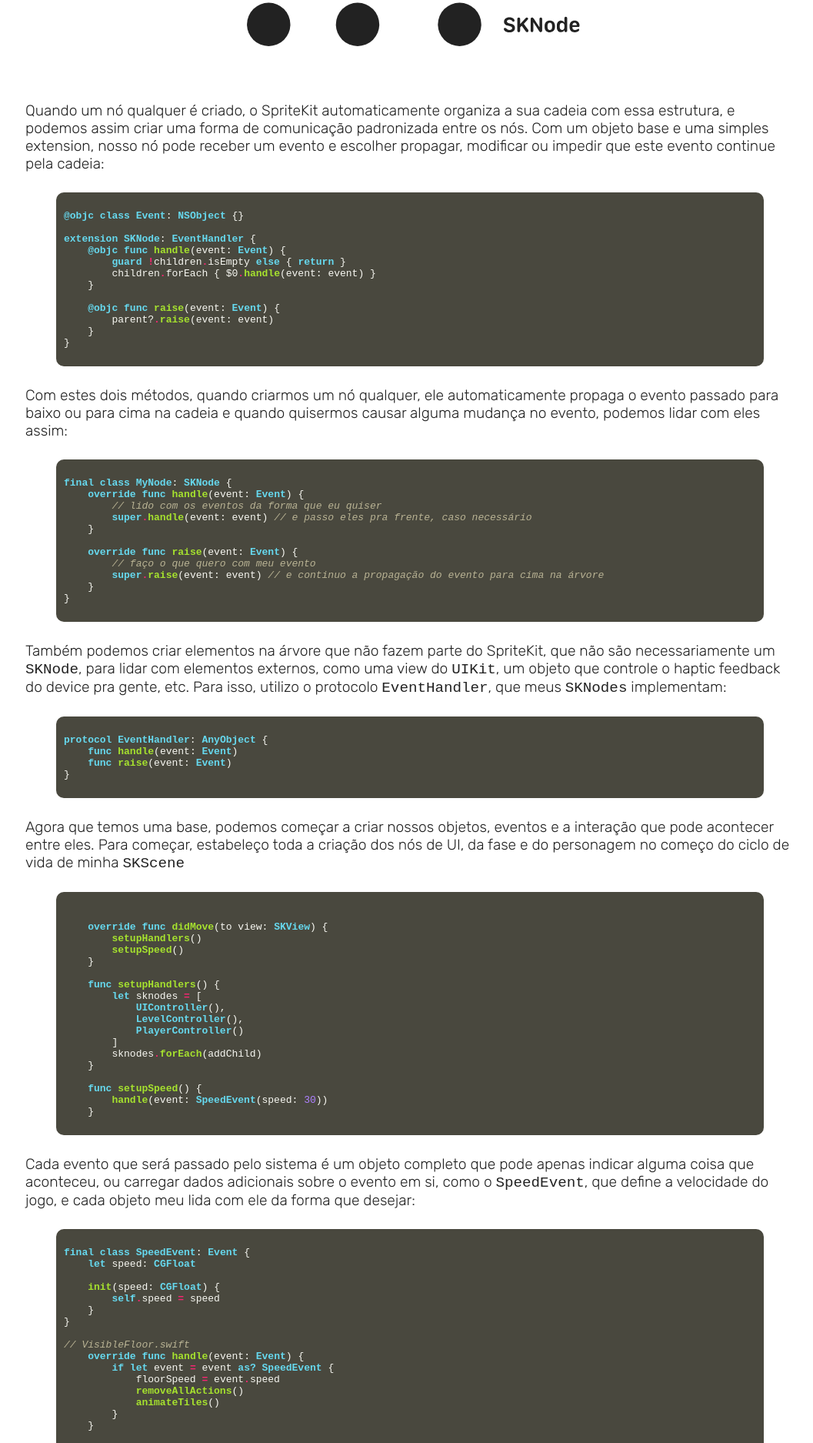
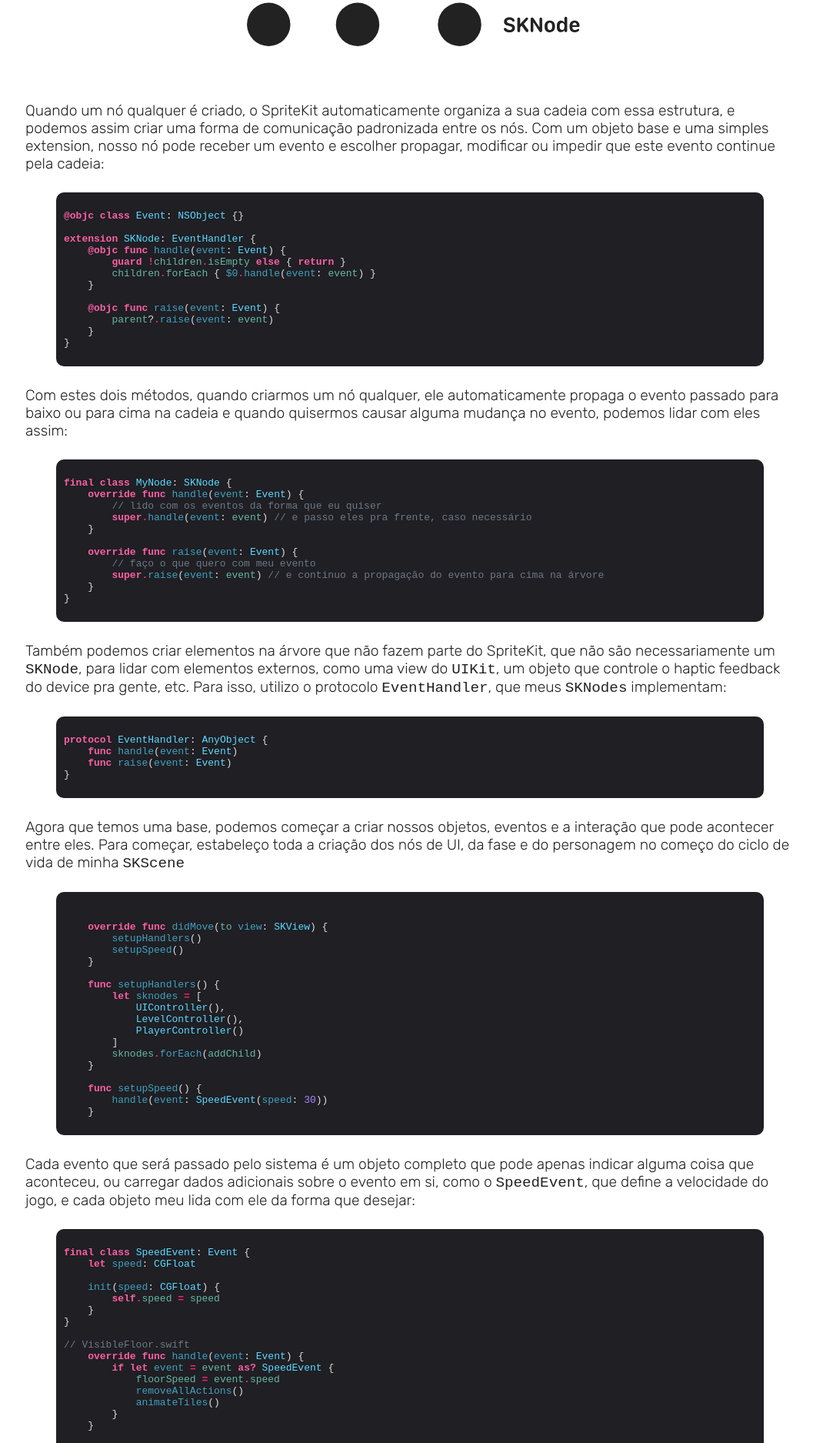
Before and after one commit to loloop/loloop.github.io, a Jekyll site: the page built from _articles/event-based-architechture-for-spritekit.md, in a window 1280 px wide. Shown: the part 2253-4128 px from the top of the page at 77% size, without its empty margins (107-1164 px from the left). Built offline with Jekyll 4.4.1, drawn with Linux system fonts in a browser that asks for light colours.

Commit message:
makes code blocks as close to xcode dark mode as possible

```diff
--- a/_sass/colors.scss
+++ b/_sass/colors.scss
@@ -21,6 +21,15 @@ $lightColors: (
     appledoc-bg: #fafafa,
     appledoc-code: #666,
     appledoc-highlight: #0070c9,
+
+    // syntax-highlight:
+    sh-background: #1F1F24,
+    sh-comments: #6C7986,
+    sh-plaintext: rgba(255,255,255,0.85),
+    sh-keywords: #FC5FA3,
+    sh-otherdeclarations: #41A1C0,
+    sh-typedeclarations: #5DD8FF,
+    sh-instancevariables: #67B7A4,
 );
 
 $background: #0c0c18;
@@ -49,6 +58,15 @@ $darkColors: (
     appledoc-bg: rgb(32,37,44),
     appledoc-code: rgb(154,157,160),
     appledoc-highlight: rgb(65,156,255),
+
+    // syntax-highlight:
+    sh-background: #1F1F24,
+    sh-comments: #6C7986,
+    sh-plaintext: rgba(255,255,255,0.85),
+    sh-keywords: #FC5FA3,
+    sh-otherdeclarations: #41A1C0,
+    sh-typedeclarations: #5DD8FF,
+    sh-instancevariables: #67B7A4,
 );
 
 // mixins
--- a/_sass/syntax-highlight.scss
+++ b/_sass/syntax-highlight.scss
@@ -2,10 +2,35 @@
   border-radius: 10px;
   padding: 10px;
 
+  // Plain text colors
+  @include bgcolor('sh-background');
+  @include color('sh-plaintext');
+
   .cm { // Commentary
-    color: #75715e;
-    font-style: italic;
+    @include color('sh-comments');
   }
+
+  .c1 { // Commentary
+    @include color('sh-comments');
+  }
+
+  .kd, .k, .kc { // keywords
+    @include color('sh-keywords');
+    font-weight: bold;
+  }
+
+  .nf, .nv { // Other declarations
+    @include color('sh-otherdeclarations');
+  }
+
+  .kt { // Type declarations
+    @include color('sh-typedeclarations');
+  }
+
+  .n { // Project Instance Variables and Globals
+    @include color('sh-instancevariables');
+  }
+
 
   pre {
     overflow-x: auto;
@@ -34,10 +59,6 @@
   font-style: italic;
 }
 
-.highlight .c1 {
-  color: #b9b394;
-  font-style: italic;
-}
 .highlight .cp {
   color: #75715e;
   font-weight: bold;
@@ -84,15 +105,7 @@
 .highlight .gu {
   color: #aaaaaa;
 }
-.highlight .k, .highlight .kv {
-  color: #66d9ef;
-  font-weight: bold;
-}
-.highlight .kc {
-  color: #66d9ef;
-  font-weight: bold;
-}
-.highlight .kd {
+.highlight .kv {
   color: #66d9ef;
   font-weight: bold;
 }
@@ -101,10 +114,6 @@
   font-weight: bold;
 }
 .highlight .kr {
-  color: #66d9ef;
-  font-weight: bold;
-}
-.highlight .kt {
   color: #66d9ef;
   font-weight: bold;
 }
@@ -189,10 +198,6 @@
   color: #a6e22e;
   font-weight: bold;
 }
-.highlight .nf {
-  color: #a6e22e;
-  font-weight: bold;
-}
 .highlight .no {
   color: #66d9ef;
 }
@@ -217,9 +222,6 @@
 .highlight .vi {
   color: #f8f8f2;
 }
-.highlight .nv {
-  color: #f8f8f2;
-}
 .highlight .w {
   color: #f8f8f2;
 }
@@ -230,7 +232,3 @@
 .highlight .nt {
   color: #f92672;
 }
-.highlight {
-  color: #f8f8f2;
-  background-color: #49483e;
-}
--- a/css/style.scss
+++ b/css/style.scss
@@ -1,8 +1,8 @@
 ---
 ---
 @import "breakpoints";
+@import "colors";
 @import "syntax-highlight";
-@import "colors";
 @import "typography";
 @import "base-layout";
 @import "navigation";
```
Also changed, not shown: 1 other file.
